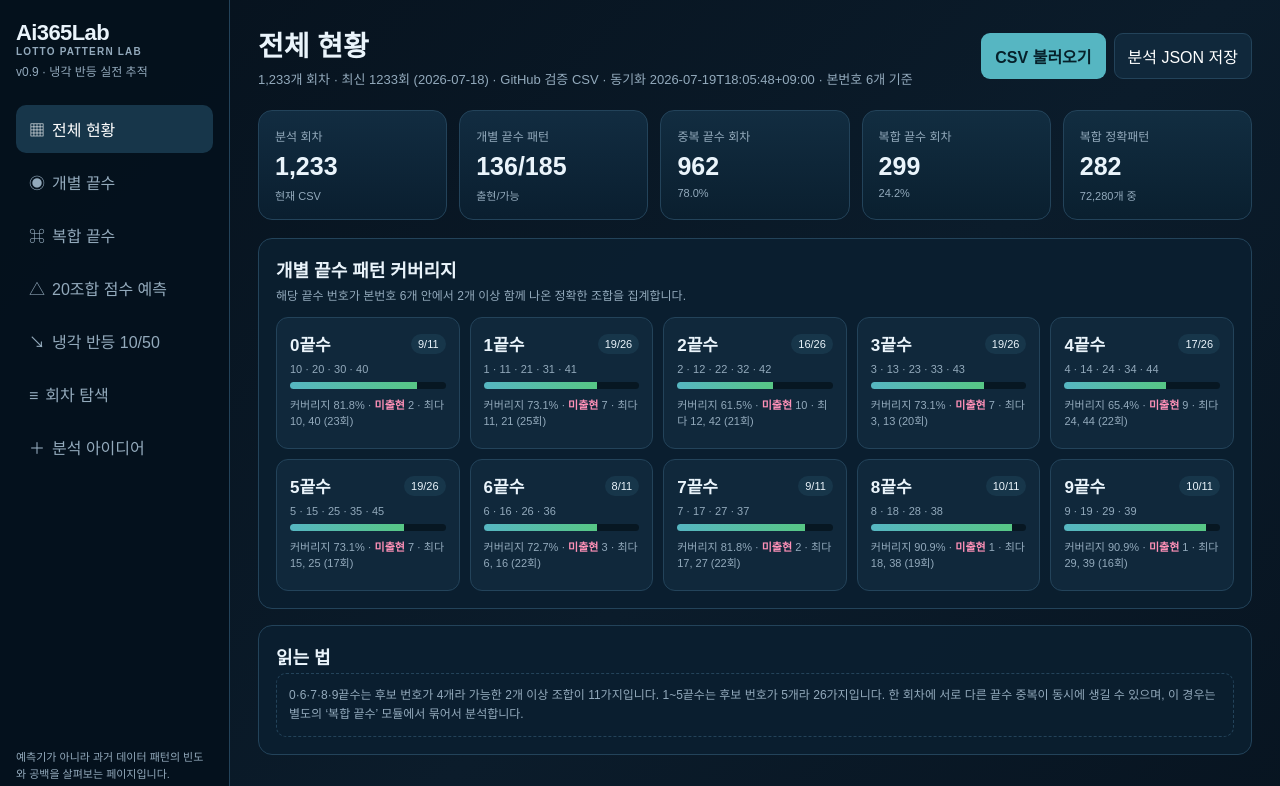
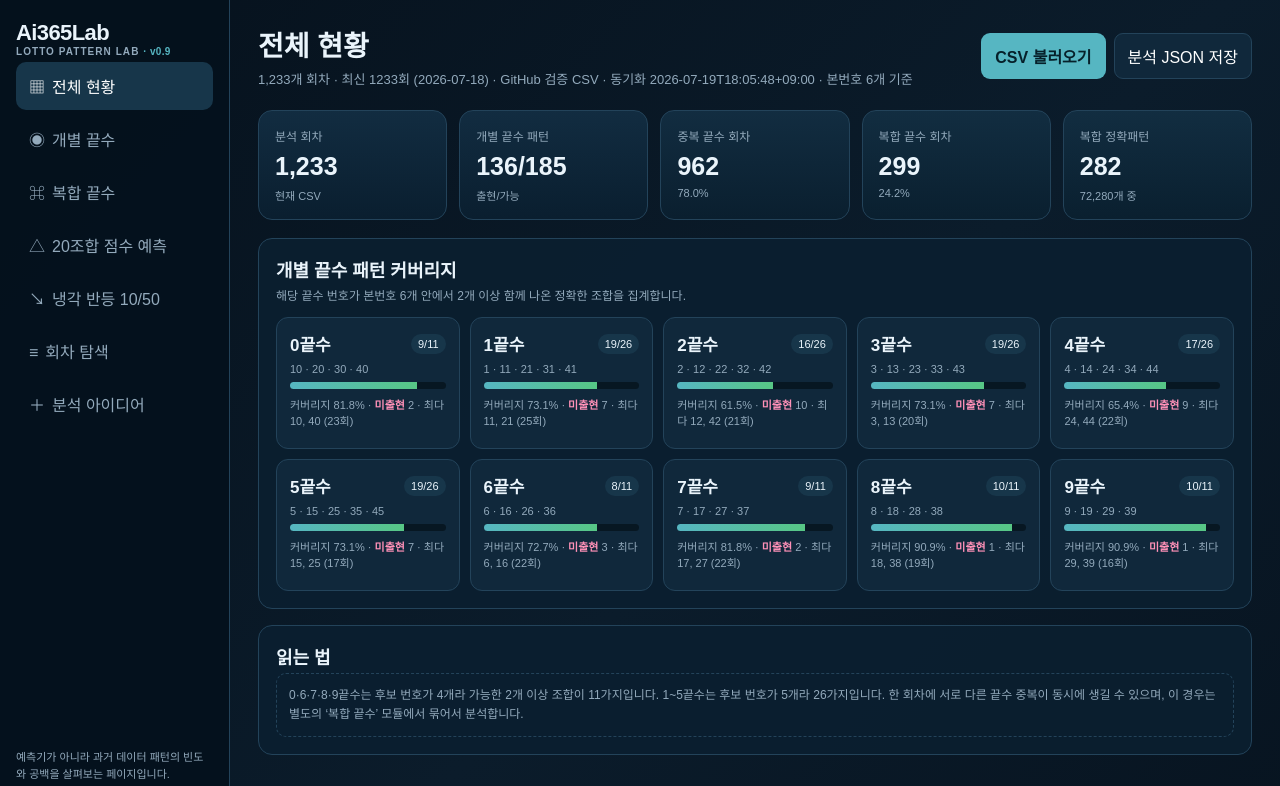
Before and after one commit to codekimmy/lotto-pattern-lab, a plain HTML site: page index.html in a window 1280 px wide. Shown: the top 786 px of the page. Drawn offline with Linux system fonts and the light colour scheme.

Commit message:
Add files via upload

```diff
--- a/index.html
+++ b/index.html
@@ -34,9 +34,14 @@ button,select,input{font:inherit}
 .brand-sub{
   font-size:10px;
   font-weight:700;
-  letter-spacing:1.2px;
+  letter-spacing:1.05px;
   line-height:1.15;
-  color:var(--muted)
+  color:var(--muted);
+  white-space:nowrap
+}
+.brand-version{
+  letter-spacing:.3px;
+  color:var(--accent)
 }
 .version{font-size:12px;color:var(--muted);margin-bottom:26px}
 .nav button{width:100%;border:0;background:transparent;color:var(--muted);padding:12px 13px;text-align:left;border-radius:10px;cursor:pointer;margin-bottom:5px}
@@ -906,9 +911,8 @@ tbody tr{cursor:pointer}tbody tr:hover{background:#112f43}
   <aside class="sidebar">
     <div class="brand">
       <span class="brand-main">Ai365Lab</span>
-      <span class="brand-sub">LOTTO PATTERN LAB</span>
+      <span class="brand-sub">LOTTO PATTERN LAB <span class="brand-version">· v0.9</span></span>
     </div>
-    <div class="version">v0.9 · 냉각 반등 실전 추적</div>
     <nav class="nav">
       <button class="active" data-view="dashboard"><span class="nav-icon">▦</span><span class="nav-full">전체 현황</span><span class="nav-short">홈</span></button>
       <button data-view="ending"><span class="nav-icon">◉</span><span class="nav-full">개별 끝수</span><span class="nav-short">끝수</span></button>
```
